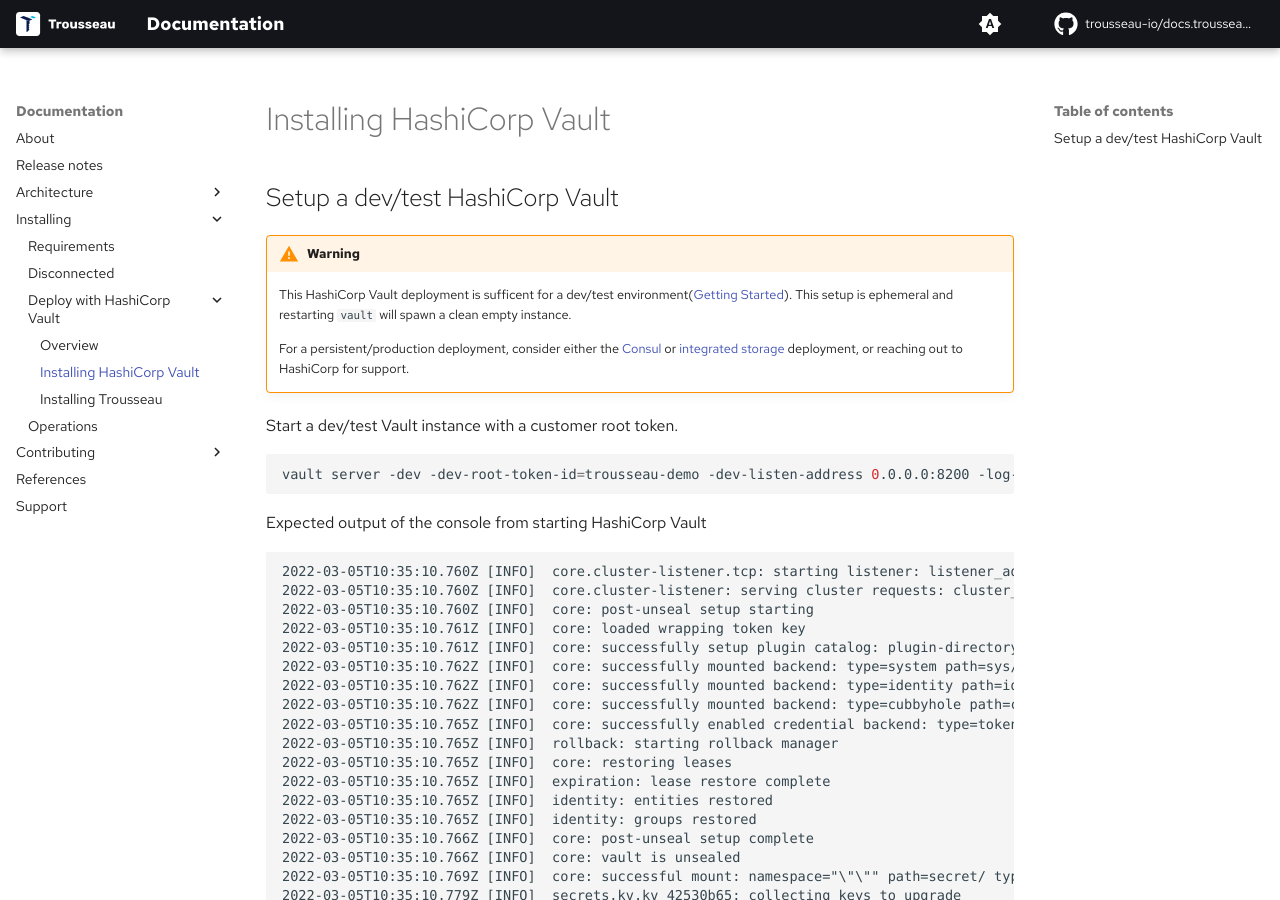
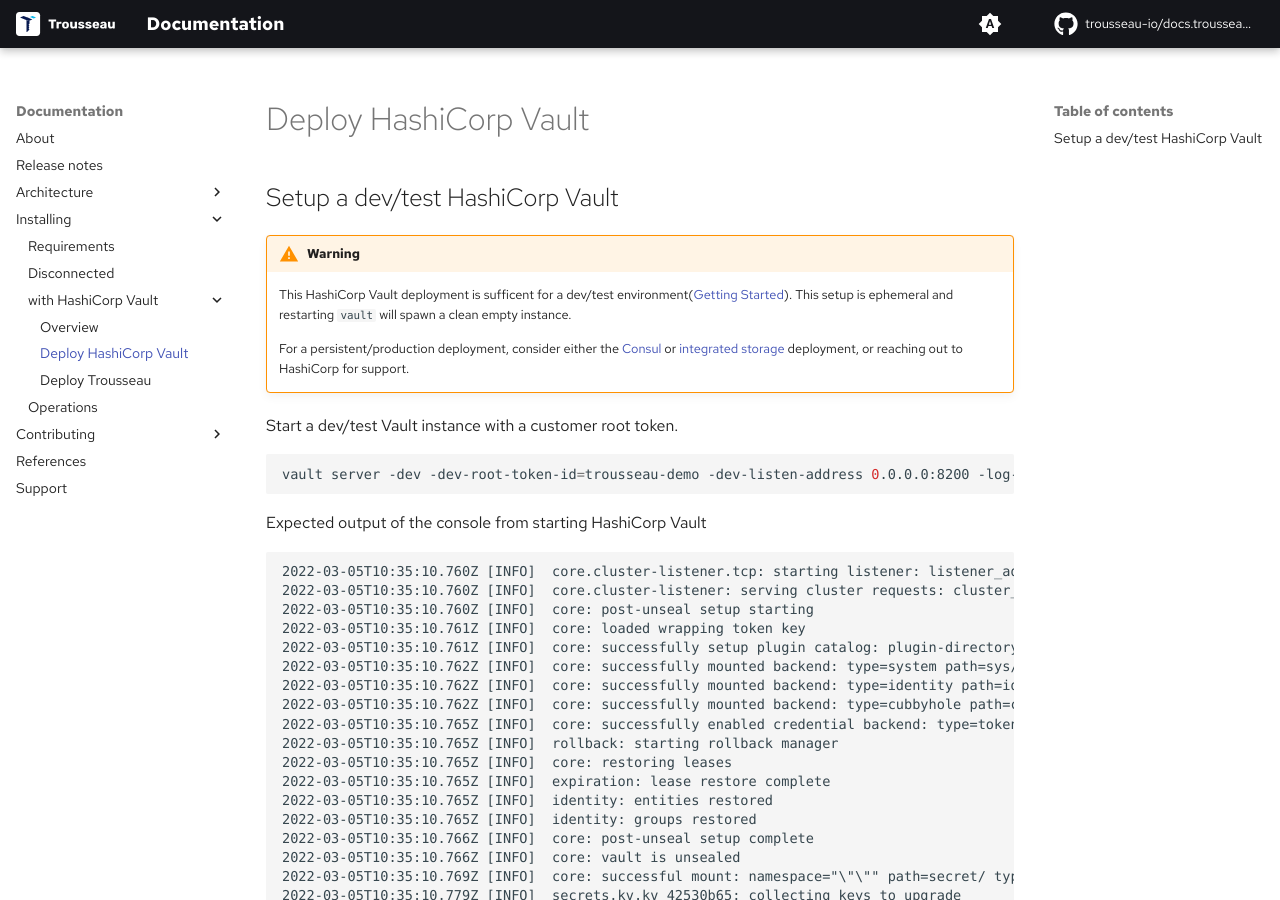
Before and after one commit to Trousseau-io/docs.trousseau.io, an MkDocs documentation site: the page built from docs/trousseau/setup-hashicorp-vault.md, in a window 1280 px wide and 900 px high. Built offline with MkDocs 1.6.1 and Material for MkDocs 9.7.7, drawn with Linux system fonts in a browser that asks for light colours; some web fonts are replaced; comment, search, counter and statistics services are not loaded.

Commit message:
Update mkdocs.yml

```diff
--- a/mkdocs.yml
+++ b/mkdocs.yml
@@ -103,10 +103,10 @@
   - Installing:
     - Requirements: 'trousseau/requirements.md'
     - Disconnected: 'trousseau/disconnected.md'
-    - Deploy with HashiCorp Vault:
+    - with HashiCorp Vault:
       - Overview: 'trousseau/overview.md'
-      - Installing HashiCorp Vault: 'trousseau/setup-hashicorp-vault.md'
-      - Installing Trousseau: 'trousseau/deployment.md'
+      - Deploy HashiCorp Vault: 'trousseau/setup-hashicorp-vault.md'
+      - Deploy Trousseau: 'trousseau/deployment.md'
     - Operations: 'trousseau/operations.md'
   - Contributing:
     - Guidelines: 'contributing.md'
```
